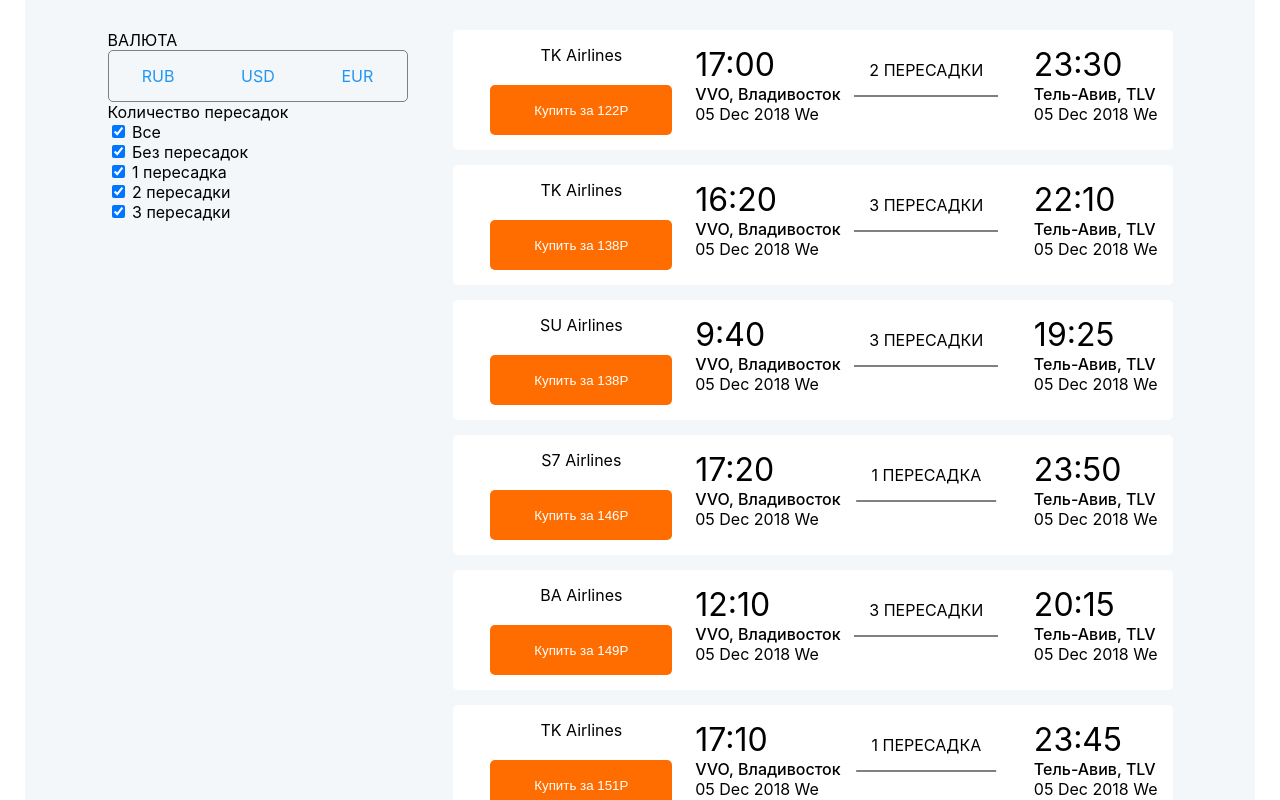
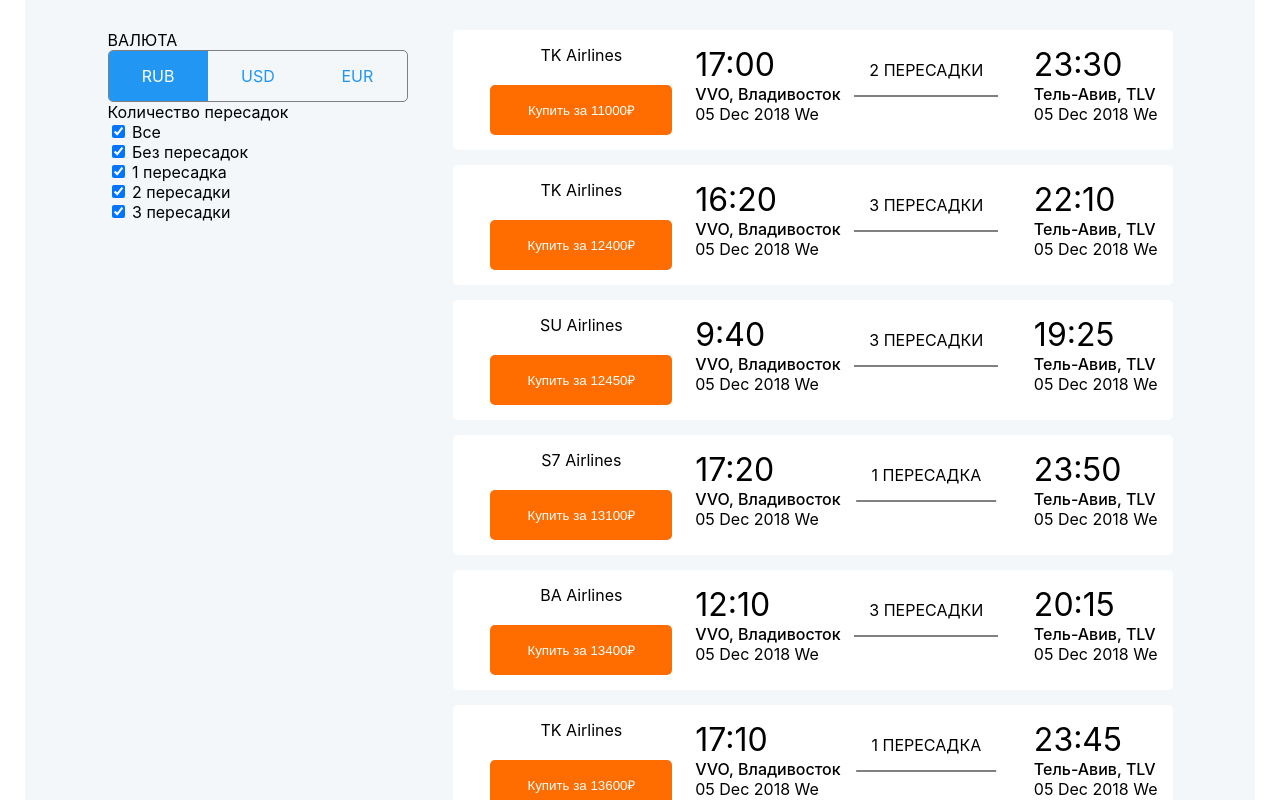
Before and after one commit to melis/idea_p, a React (Create React App) app: page / in a window 1280 px wide. Shown: the top 800 px of the page. Built offline with nearby package versions, Linux system fonts and the light colour scheme.

Commit message:
Update App.js

```diff
--- a/src/components/App/App.js
+++ b/src/components/App/App.js
@@ -43,7 +43,7 @@
     setTickets(arr);
   }, [fill]);
 
-  const [val, setVal] = useState("Р");
+  const [val, setVal] = useState("₽");
 
   return (
     <div className="App">
```
